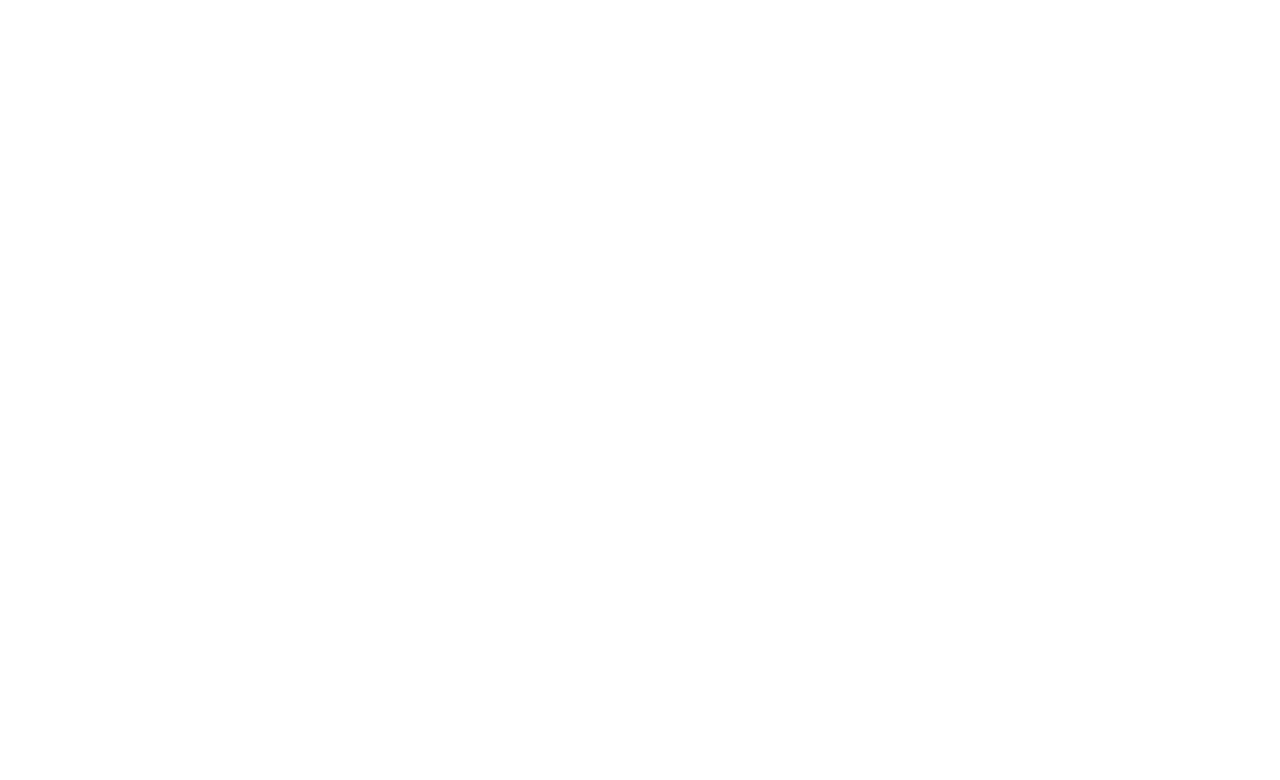
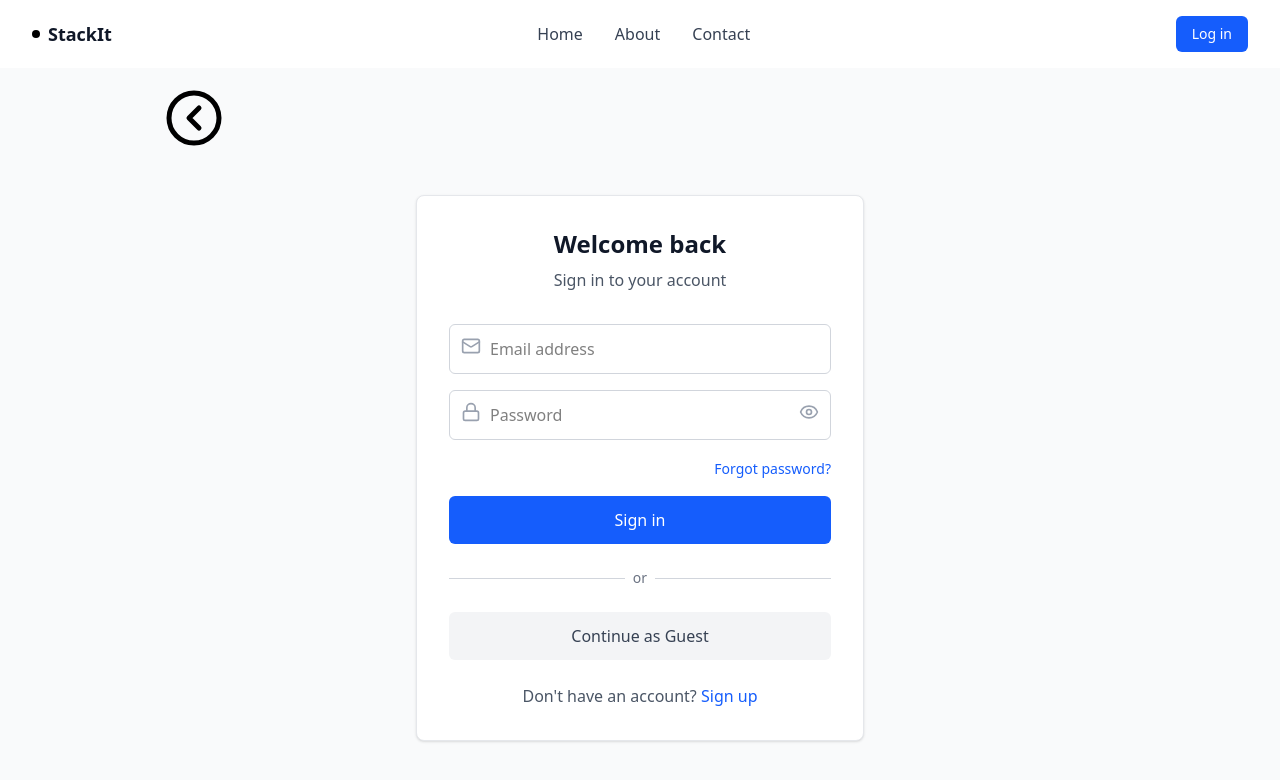
Before and after one commit to KoustavBera/Odoo25, a React (Vite) app in the folder frontend/: page /auth in a window 1280 px wide. Before the commit this address had no page. Shown: the top 780 px of the page. Built offline with nearby package versions, Linux system fonts and the light colour scheme.

Commit message:
frontend 10%

```diff
--- /dev/null
+++ b/frontend/components/Navbar.jsx
@@ -0,0 +1,44 @@
+// components/Navbar.jsx
+import React from "react";
+import { useNavigate } from "react-router-dom";
+import axios from "axios";
+export default function Navbar() {
+  const navigate = useNavigate();
+
+  return (
+    <header className="bg-white shadow-sm">
+      <div className="max-w-7xl mx-auto px-4 sm:px-6 lg:px-8">
+        <div className="flex justify-between items-center py-4">
+          {/* Logo */}
+          <div className="flex items-center">
+            <div className="w-2 h-2 bg-black rounded-full mr-2"></div>
+            <span className="text-lg font-semibold text-gray-900">StackIt</span>
+          </div>
+
+          {/* Navigation Links */}
+          <nav className="hidden md:flex space-x-8">
+            <a href="#" className="text-gray-700 hover:text-gray-900">
+              Home
+            </a>
+            <a href="#" className="text-gray-700 hover:text-gray-900">
+              About
+            </a>
+            <a href="#" className="text-gray-700 hover:text-gray-900">
+              Contact
+            </a>
+          </nav>
+
+          {/* Buttons */}
+          <div className="flex space-x-4">
+            <button
+              className="bg-blue-600 text-white px-4 py-2 rounded-md text-sm font-medium hover:bg-blue-700"
+              onClick={() => navigate("/auth")}
+            >
+              Log in
+            </button>
+          </div>
+        </div>
+      </div>
+    </header>
+  );
+}
--- a/frontend/package.json
+++ b/frontend/package.json
@@ -11,6 +11,7 @@
   },
   "dependencies": {
     "@tailwindcss/vite": "^4.1.11",
+    "axios": "^1.10.0",
     "lucide-react": "^0.525.0",
     "react": "^18.3.1",
     "react-dom": "^18.3.1",
--- a/frontend/src/App.jsx
+++ b/frontend/src/App.jsx
@@ -1,11 +1,15 @@
 import { Route, Routes } from "react-router-dom";
 import "./App.css";
 import StackItHomepage from "./StackItHomepage.jsx";
+import AuthPages from "./pages/AuthPages.jsx";
+import Navbar from "../components/Navbar.jsx";
 function App() {
   return (
     <>
+      <Navbar />
       <Routes>
         <Route path="/" element={<StackItHomepage />} />
+        <Route path="/auth" element={<AuthPages />} />
       </Routes>
     </>
   );
--- a/frontend/src/StackItHomepage.jsx
+++ b/frontend/src/StackItHomepage.jsx
@@ -1,34 +1,12 @@
-import React from 'react';
-import { Search, Users, CheckCircle } from 'lucide-react';
+import React from "react";
+import { Search, Users, CheckCircle } from "lucide-react";
+import { useNavigate } from "react-router-dom";
+import Navbar from "../components/Navbar";
 
 export default function StackItHomepage() {
+  const navigate = useNavigate();
   return (
     <div className="min-h-screen bg-gray-50">
-      {/* Header */}
-      <header className="bg-white shadow-sm">
-        <div className="max-w-7xl mx-auto px-4 sm:px-6 lg:px-8">
-          <div className="flex justify-between items-center py-4">
-            <div className="flex items-center">
-              <div className="w-2 h-2 bg-black rounded-full mr-2"></div>
-              <span className="text-lg font-semibold text-gray-900">StackIt</span>
-            </div>
-            <nav className="hidden md:flex space-x-8">
-              <a href="#" className="text-gray-700 hover:text-gray-900">Home</a>
-              <a href="#" className="text-gray-700 hover:text-gray-900">About</a>
-              <a href="#" className="text-gray-700 hover:text-gray-900">Contact</a>
-            </nav>
-            <div className="flex space-x-4">
-              <button className="bg-blue-600 text-white px-4 py-2 rounded-md text-sm font-medium hover:bg-blue-700">
-                Sign Up
-              </button>
-              <button className="text-gray-700 hover:text-gray-900 text-sm">
-                Log In
-              </button>
-            </div>
-          </div>
-        </div>
-      </header>
-
       {/* Hero Section */}
       <section className="relative bg-gradient-to-br from-green-400 via-teal-500 to-green-600 py-20">
         <div className="max-w-7xl mx-auto px-4 sm:px-6 lg:px-8">
@@ -65,12 +43,15 @@ export default function StackItHomepage() {
             {/* Hero text */}
             <div className="text-center text-white">
               <h1 className="text-4xl md:text-5xl font-bold mb-6">
-                Collaborative Learning, Structured<br />
+                Collaborative Learning, Structured
+                <br />
                 Knowledge
               </h1>
               <p className="text-lg md:text-xl mb-8 max-w-2xl mx-auto opacity-90">
-                StackIt is a Personal Q&A forum platform designed to collaborative learning and structured knowledge sharing. Join
-                our community to ask questions, share insights, and learn together.
+                StackIt is a Personal Q&A forum platform designed to
+                collaborative learning and structured knowledge sharing. Join
+                our community to ask questions, share insights, and learn
+                together.
               </p>
               <button className="bg-blue-600 text-white px-8 py-3 rounded-md text-lg font-medium hover:bg-blue-700 transition-colors">
                 Get Started
@@ -88,8 +69,9 @@ export default function StackItHomepage() {
               Why Choose StackIt?
             </h2>
             <p className="text-lg text-gray-600 max-w-2xl mx-auto">
-              StackIt offers a unique approach to Q&A forums, focusing on simplicity and effectiveness.
-              Here's why you'll love using our platform:
+              StackIt offers a unique approach to Q&A forums, focusing on
+              simplicity and effectiveness. Here's why you'll love using our
+              platform:
             </p>
           </div>
 
@@ -103,7 +85,8 @@ export default function StackItHomepage() {
                 Efficient Search
               </h3>
               <p className="text-gray-600">
-                Quickly find answers to your questions with our powerful search functionality.
+                Quickly find answers to your questions with our powerful search
+                functionality.
               </p>
             </div>
 
@@ -116,7 +99,8 @@ export default function StackItHomepage() {
                 Community Collaboration
               </h3>
               <p className="text-gray-600">
-                Connect with a vibrant community of learners and experts to get the best answers.
+                Connect with a vibrant community of learners and experts to get
+                the best answers.
               </p>
             </div>
 
@@ -129,7 +113,8 @@ export default function StackItHomepage() {
                 Verified Answers
               </h3>
               <p className="text-gray-600">
-                Ensure the quality of information with verified answers from trusted members.
+                Ensure the quality of information with verified answers from
+                trusted members.
               </p>
             </div>
           </div>
@@ -143,7 +128,8 @@ export default function StackItHomepage() {
             Ready to Dive In?
           </h2>
           <p className="text-lg text-gray-600 mb-8">
-            Join StackIt today and start your journey of collaborative learning and structured knowledge sharing.
+            Join StackIt today and start your journey of collaborative learning
+            and structured knowledge sharing.
           </p>
           <button className="bg-blue-600 text-white px-8 py-3 rounded-md text-lg font-medium hover:bg-blue-700 transition-colors">
             Explore StackIt
@@ -156,9 +142,15 @@ export default function StackItHomepage() {
         <div className="max-w-7xl mx-auto px-4 sm:px-6 lg:px-8 py-8">
           <div className="flex flex-col md:flex-row justify-between items-center">
             <div className="flex space-x-8 mb-4 md:mb-0">
-              <a href="#" className="text-gray-600 hover:text-gray-900">Terms of Service</a>
-              <a href="#" className="text-gray-600 hover:text-gray-900">Privacy Policy</a>
-              <a href="#" className="text-gray-600 hover:text-gray-900">Contact Us</a>
+              <a href="#" className="text-gray-600 hover:text-gray-900">
+                Terms of Service
+              </a>
+              <a href="#" className="text-gray-600 hover:text-gray-900">
+                Privacy Policy
+              </a>
+              <a href="#" className="text-gray-600 hover:text-gray-900">
+                Contact Us
+              </a>
             </div>
             <div className="text-gray-500 text-sm">
               © 2023 StackIt. All rights reserved.
--- /dev/null
+++ b/frontend/src/pages/AuthPages.jsx
@@ -0,0 +1,197 @@
+import React, { useState } from "react";
+import { Eye, EyeOff, User, Mail, Lock, CircleChevronLeft } from "lucide-react";
+import { useNavigate } from "react-router-dom";
+
+export default function AuthPages() {
+  const [isLogin, setIsLogin] = useState(true);
+  const [showPassword, setShowPassword] = useState(false);
+  const [formData, setFormData] = useState({
+    email: "",
+    password: "",
+    confirmPassword: "",
+    name: "",
+  });
+
+  const handleInputChange = (e) => {
+    setFormData({
+      ...formData,
+      [e.target.name]: e.target.value,
+    });
+  };
+
+  const handleSubmit = (e) => {
+    e.preventDefault();
+    if (isLogin) {
+      console.log("Login attempt:", {
+        email: formData.email,
+        password: formData.password,
+      });
+    } else {
+      console.log("Signup attempt:", formData);
+    }
+  };
+
+  const handleGuestAccess = () => {
+    console.log("Continuing as guest");
+  };
+
+  const toggleAuthMode = () => {
+    setIsLogin(!isLogin);
+    setFormData({
+      email: "",
+      password: "",
+      confirmPassword: "",
+      name: "",
+    });
+  };
+
+  const navigate = useNavigate();
+
+  return (
+    <>
+      <div className="min-h-screen bg-gray-50 flex items-center justify-center p-4 relative">
+        <div className="w-full max-w-md">
+          <CircleChevronLeft
+            className="ml-[10em] mt-[1em] absolute top-1 left-1"
+            size={60}
+            onClick={() => navigate("/")}
+          />
+          <div className="bg-white rounded-lg shadow-sm border border-gray-200 p-8">
+            {/* Header */}
+            <div className="text-center mb-8">
+              <h1 className="text-2xl font-semibold text-gray-900">
+                {isLogin ? "Welcome back" : "Create account"}
+              </h1>
+              <p className="text-gray-600 mt-2">
+                {isLogin ? "Sign in to your account" : "Sign up to get started"}
+              </p>
+            </div>
+
+            {/* Form */}
+            <div className="space-y-4">
+              {!isLogin && (
+                <div className="relative">
+                  <User className="absolute left-3 top-3 h-5 w-5 text-gray-400" />
+                  <input
+                    type="text"
+                    name="name"
+                    placeholder="Full name"
+                    value={formData.name}
+                    onChange={handleInputChange}
+                    className="w-full pl-10 pr-3 py-3 border border-gray-300 rounded-md focus:outline-none focus:ring-2 focus:ring-blue-500 focus:border-transparent"
+                    required
+                  />
+                </div>
+              )}
+
+              <div className="relative">
+                <Mail className="absolute left-3 top-3 h-5 w-5 text-gray-400" />
+                <input
+                  type="email"
+                  name="email"
+                  placeholder="Email address"
+                  value={formData.email}
+                  onChange={handleInputChange}
+                  className="w-full pl-10 pr-3 py-3 border border-gray-300 rounded-md focus:outline-none focus:ring-2 focus:ring-blue-500 focus:border-transparent"
+                  required
+                />
+              </div>
+
+              <div className="relative">
+                <Lock className="absolute left-3 top-3 h-5 w-5 text-gray-400" />
+                <input
+                  type={showPassword ? "text" : "password"}
+                  name="password"
+                  placeholder="Password"
+                  value={formData.password}
+                  onChange={handleInputChange}
+                  className="w-full pl-10 pr-12 py-3 border border-gray-300 rounded-md focus:outline-none focus:ring-2 focus:ring-blue-500 focus:border-transparent"
+                  required
+                />
+                <button
+                  type="button"
+                  onClick={() => setShowPassword(!showPassword)}
+                  className="absolute right-3 top-3 text-gray-400 hover:text-gray-600"
+                >
+                  {showPassword ? (
+                    <EyeOff className="h-5 w-5" />
+                  ) : (
+                    <Eye className="h-5 w-5" />
+                  )}
+                </button>
+              </div>
+
+              {!isLogin && (
+                <div className="relative">
+                  <Lock className="absolute left-3 top-3 h-5 w-5 text-gray-400" />
+                  <input
+                    type={showPassword ? "text" : "password"}
+                    name="confirmPassword"
+                    placeholder="Confirm password"
+                    value={formData.confirmPassword}
+                    onChange={handleInputChange}
+                    className="w-full pl-10 pr-3 py-3 border border-gray-300 rounded-md focus:outline-none focus:ring-2 focus:ring-blue-500 focus:border-transparent"
+                    required
+                  />
+                </div>
+              )}
+
+              {/* Forgot Password Link (Login only) */}
+              {isLogin && (
+                <div className="text-right">
+                  <a
+                    href="#"
+                    className="text-sm text-blue-600 hover:text-blue-700"
+                  >
+                    Forgot password?
+                  </a>
+                </div>
+              )}
+
+              {/* Submit Button */}
+              <button
+                onClick={handleSubmit}
+                className="w-full bg-blue-600 text-white py-3 rounded-md hover:bg-blue-700 focus:outline-none focus:ring-2 focus:ring-blue-500 focus:ring-offset-2 transition-colors"
+              >
+                {isLogin ? "Sign in" : "Create account"}
+              </button>
+            </div>
+
+            {/* Divider */}
+            <div className="relative my-6">
+              <div className="absolute inset-0 flex items-center">
+                <div className="w-full border-t border-gray-300"></div>
+              </div>
+              <div className="relative flex justify-center text-sm">
+                <span className="px-2 bg-white text-gray-500">or</span>
+              </div>
+            </div>
+
+            {/* Continue as Guest */}
+            <button
+              onClick={handleGuestAccess}
+              className="w-full bg-gray-100 text-gray-700 py-3 rounded-md hover:bg-gray-200 focus:outline-none focus:ring-2 focus:ring-gray-500 focus:ring-offset-2 transition-colors"
+            >
+              Continue as Guest
+            </button>
+
+            {/* Toggle Auth Mode */}
+            <div className="text-center mt-6">
+              <p className="text-gray-600">
+                {isLogin
+                  ? "Don't have an account?"
+                  : "Already have an account?"}{" "}
+                <button
+                  onClick={toggleAuthMode}
+                  className="text-blue-600 hover:text-blue-700 font-medium"
+                >
+                  {isLogin ? "Sign up" : "Sign in"}
+                </button>
+              </p>
+            </div>
+          </div>
+        </div>
+      </div>
+    </>
+  );
+}
```
Also changed, not shown: frontend/src/pages/Login.jsx (deleted, +0 -7 lines), 1 other file (tests, documents, lock files or other folders).
